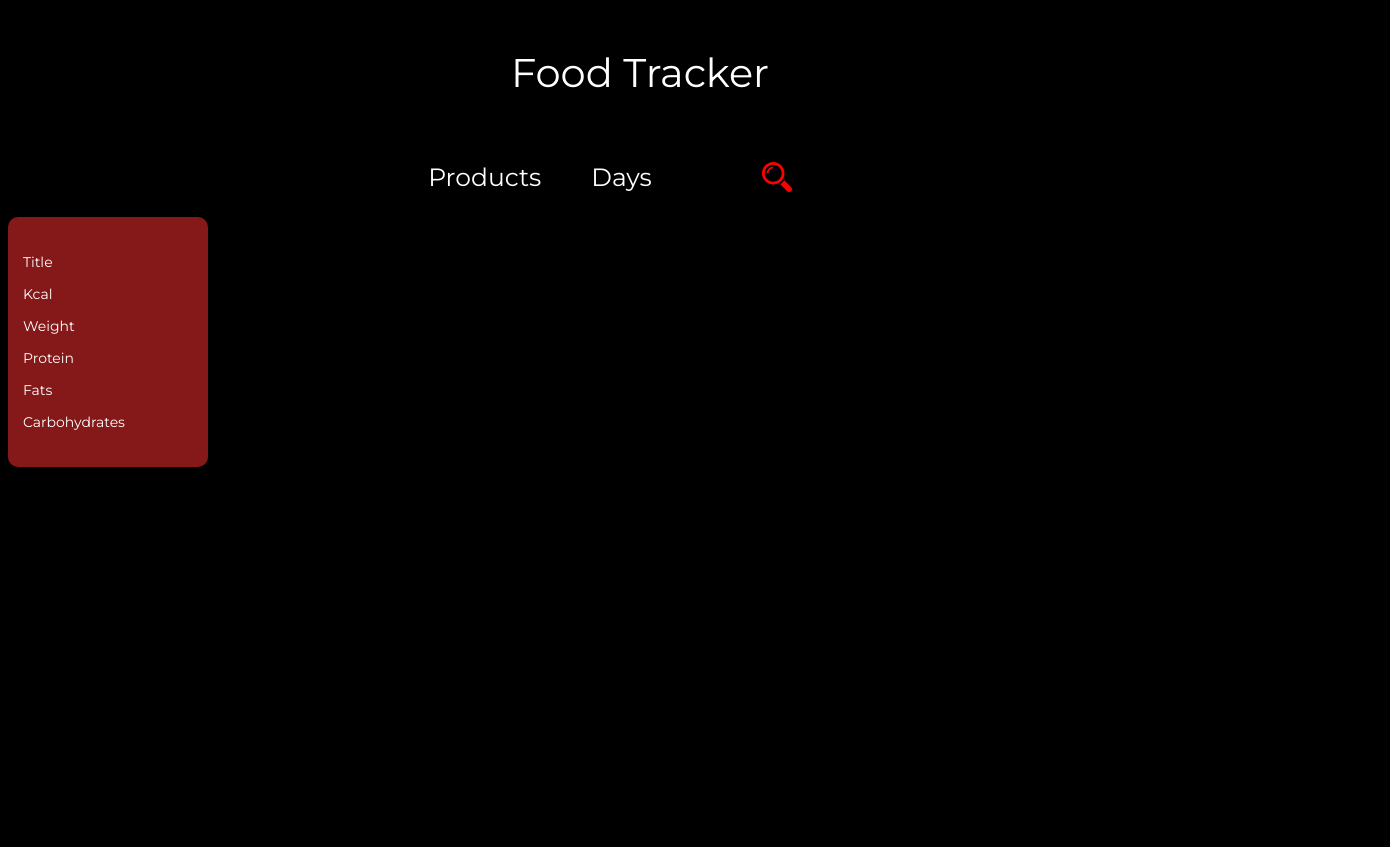
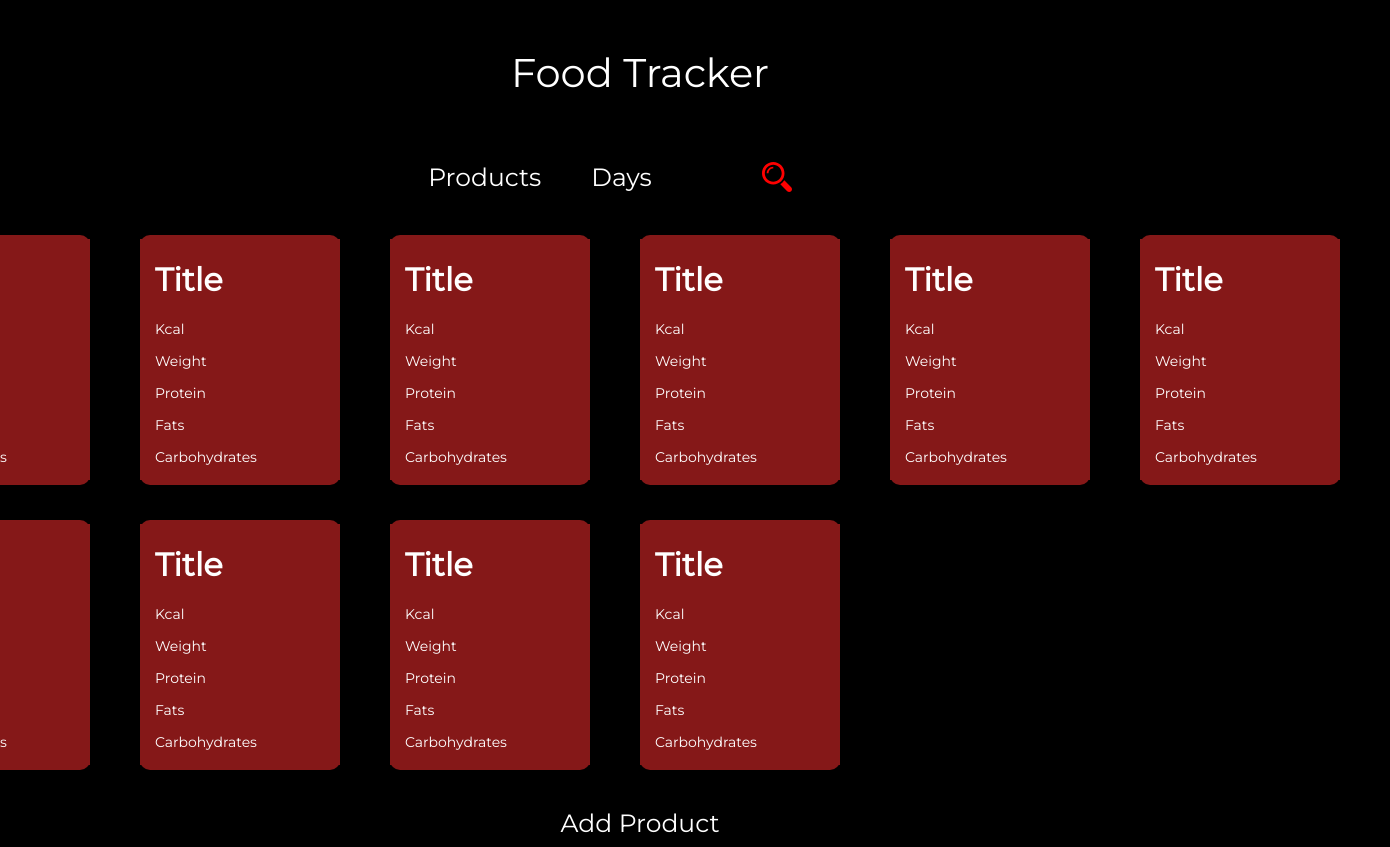
Before and after one commit to Hevoren/food-tracker, a Vue app: page / in a window 1280 px wide. Shown: the whole page, 1390 px wide, since content can reach past the window. Before the commit the page ends 800 px from the top, so only its background shows below. Built offline with nearby package versions, Linux system fonts and the light colour scheme.

Commit message:
[added] product form component (open and close logic), styles for ProductPage

```diff
--- a/package.json
+++ b/package.json
@@ -9,6 +9,7 @@
   },
   "dependencies": {
     "core-js": "^3.8.3",
+    "mitt": "^3.0.1",
     "vue": "^3.2.13"
   },
   "devDependencies": {
--- /dev/null
+++ b/src/components/Main/AddProduct.vue
@@ -0,0 +1,73 @@
+<script>
+export default {
+  name: 'AddProduct',
+  data() {
+    return {
+      formVisible: true
+    }
+  },
+  methods: {
+    closeForm() {
+      this.emitter.emit('formVisible', false)
+    }
+  }
+}
+</script>
+
+<template>
+  <div v-show="formVisible" @click="closeForm" class="form-product-bg">
+    <div class="form-product" @click.stop>
+      <form>
+        <input type="text" name="input" value="Title">
+        <input type="text" name="kcal" value="Kcal">
+        <input type="text" name="weight" value="Weight">
+        <input type="text" name="protein" value="Protein">
+        <input type="text" name="fats" value="Fats">
+        <input type="text" name="carbohydrates" value="Carbohydrates">
+        <button type="submit">Add</button>
+      </form>
+    </div>
+  </div>
+</template>
+
+<style scoped>
+.form-product {
+  z-index: 9999999;
+  position: relative;
+  display: flex;
+  width: 400px;
+  height: 500px;
+}
+
+form {
+  display: flex;
+  width: 100%;
+  height: 100%;
+  justify-content: center;
+  align-items: center;
+  flex-direction: column;
+  background-color: #851818;
+  border-radius: 15px;
+}
+
+.form-product input {
+  background: none;
+  outline: none;
+  border: none;
+}
+
+.form-product-bg {
+  z-index: 1;
+  position: fixed;
+  width: 100%;
+  height: 100%;
+  top: 0;
+  left: 0;
+  background-color: rgba(0, 0, 0, 0.7);
+  display: flex;
+  transition: opacity 0.3s ease;
+  justify-content: center;
+  align-items: center;
+}
+
+</style>
--- a/src/components/Main/ProductPage.vue
+++ b/src/components/Main/ProductPage.vue
@@ -8,7 +8,7 @@ export default {
 <div>
   <div class="product">
     <div class="product-item">
-      <p>Title</p>
+      <h1>Title</h1>
       <p>Kcal</p>
       <p>Weight</p>
       <p>Protein</p>
@@ -40,4 +40,10 @@ export default {
   color: white;
   font-size: 14px;
 }
+
+h1 {
+  background-color: #851818;
+  margin-left: 15px;
+  color: white;
+}
 </style>
--- a/src/components/Main/ProductsPage.vue
+++ b/src/components/Main/ProductsPage.vue
@@ -1,21 +1,100 @@
 <script>
 import ProductPage from "@/components/Main/ProductPage.vue";
+import AddProduct from "@/components/Main/AddProduct.vue";
 
 export default {
   name: "ProductsPage",
   components: {
-    ProductPage
+    ProductPage,
+    AddProduct
   },
-
+  data() {
+    return {
+      formVisible: false
+    }
+  },
+  methods: {
+    addProduct() {
+      if (this.formVisible === false) {
+        this.formVisible = true
+      }
+    },
+  },
+  mounted() {
+    this.emitter.on('formVisible', isOpen => {
+      this.formVisible = isOpen
+    })
+  }
 }
 </script>
 
 <template>
+  <div class="products">
+    <div class="wrapper">
+      <ProductPage/>
+      <ProductPage/>
+      <ProductPage/>
+      <ProductPage/>
+      <ProductPage/>
+      <ProductPage/>
+      <ProductPage/>
+      <ProductPage/>
+      <ProductPage/>
+      <ProductPage/>
+    </div>
+    <div class="add-product">
+      <button @click="addProduct">
+        Add Product
+      </button>
+    </div>
+  </div>
   <div>
-    <ProductPage/>
+    <AddProduct :property="formVisible" v-show="formVisible"/>
   </div>
 </template>
 
 <style scoped>
+.wrapper {
+  display: grid;
+  align-items: center;
+  grid-template-columns: 250px 250px 250px 250px 250px 250px;
+  grid-template-rows: 285px 285px;
+}
 
+.products {
+  display: flex;
+  flex-direction: column;
+}
+
+.add-product {
+  margin-top: 20px;
+  display: flex;
+  justify-content: center;
+}
+
+.add-product button {
+  font-size: 25px;
+  color: white;
+  background: none;
+  border: none;
+  transition: .3s ease-out;
+}
+
+button:hover {
+  cursor: pointer;
+  color: #851818;
+}
+
+
+.product-form-background {
+  position: fixed;
+  z-index: 9998;
+  top: 0;
+  left: 0;
+  width: 100%;
+  height: 100%;
+  background-color: rgba(0, 0, 0, 0.7);
+  display: table;
+  transition: opacity 0.3s ease;
+}
 </style>
--- a/src/components/MainPage.vue
+++ b/src/components/MainPage.vue
@@ -15,10 +15,13 @@ export default {
 
 <template>
   <div>
-    <ProductsPage/>
+    <ProductsPage class="product-page"/>
   </div>
 </template>
 
 <style scoped>
-
+div {
+  display: flex;
+  justify-content: center;
+}
 </style>
--- a/src/main.js
+++ b/src/main.js
@@ -1,4 +1,8 @@
 import { createApp } from 'vue'
 import App from './App.vue'
+import mitt from 'mitt';
+const emitter = mitt();
 
-createApp(App).mount('#app')
+const app = createApp(App);
+app.config.globalProperties.emitter = emitter;
+app.mount('#app');
```
Also changed, not shown: 1 other file (tests, documents, lock files or other folders).
